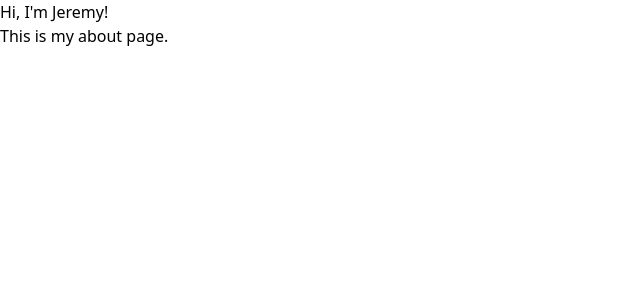
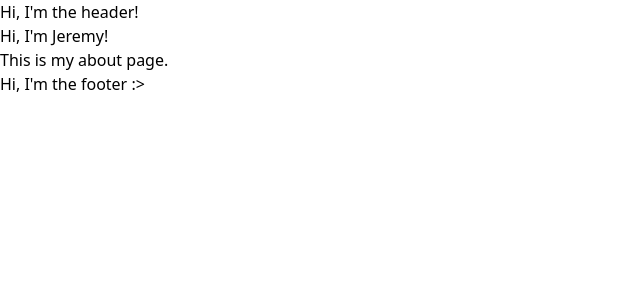
Before and after one commit to codazendev/codazen.dev, a SvelteKit app: page /about in a window 1280 px wide. Shown: the top 300 px of the page, without its empty margins (0-640 px from the left). Built offline with nearby package versions, Linux system fonts and the light colour scheme.

Commit message:
added basic header and footer to page

```diff
--- a/src/routes/+layout.svelte
+++ b/src/routes/+layout.svelte
@@ -4,4 +4,8 @@
 	let { children } = $props();
 </script>
 
+<h1>Hi, I'm the header!</h1>
+
 {@render children()}
+
+<footer>Hi, I'm the footer :&gt;</footer>
--- a/src/routes/+page.svelte
+++ b/src/routes/+page.svelte
@@ -1,2 +1 @@
-<h1>Welcome to SvelteKit</h1>
-<p>Visit <a href="https://svelte.dev/docs/kit">svelte.dev/docs/kit</a> to read the documentation</p>
+<!-- +page.svelte -->
```
